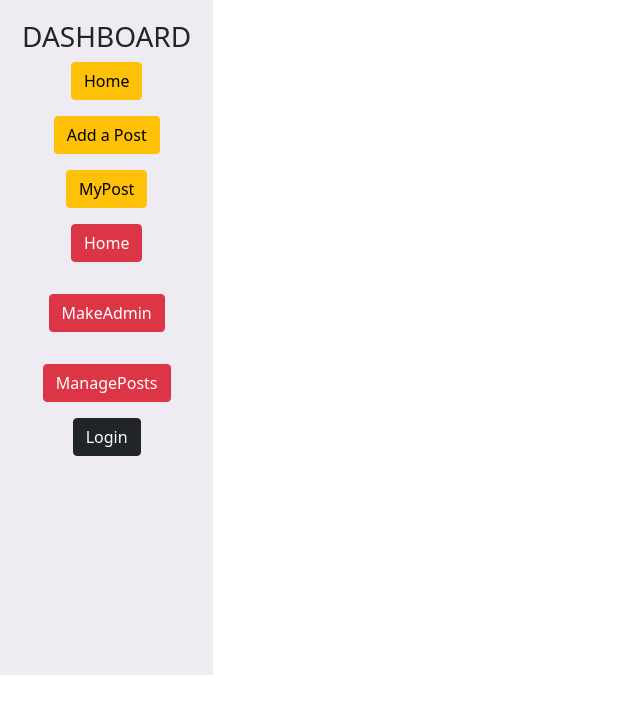
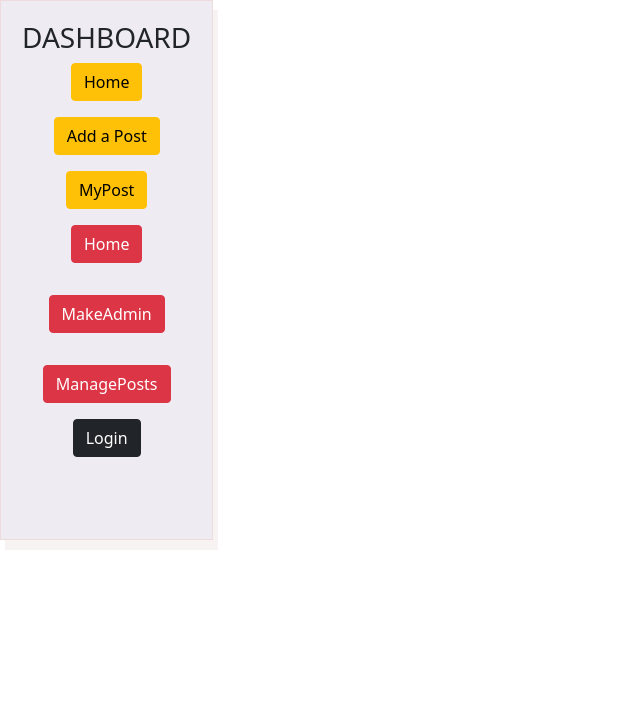
Before and after one commit to pabon98/blogs-client, a React (Create React App) app: page /dashboard in a window 1280 px wide. Shown: the top 714 px of the page, without its empty margins (0-640 px from the left). Built offline with nearby package versions, Linux system fonts and the light colour scheme; no server answers.

Commit message:
dashboard design updated

```diff
--- a/src/Components/Dashboard/Dashboard.css
+++ b/src/Components/Dashboard/Dashboard.css
@@ -4,9 +4,11 @@
 
   /* Set gray background color and 100% height */
   .sidenav {
-    padding-top: 20px;
-    background-color: rgb(239, 235, 243);
-    height: 150%;
+  border: 1px solid rgb(238, 219, 219);
+  padding: 20px;
+  box-shadow: 5px 10px rgb(247, 243, 243);
+  background-color: rgb(239, 235, 243);
+  height: 120%;
   }
 
   /* On small screens, set height to 'auto' for sidenav and grid */
--- a/src/Components/Dashboard/Dashboard.js
+++ b/src/Components/Dashboard/Dashboard.js
@@ -86,7 +86,7 @@ const Dashboard = () => {
     const { user, logOut } = useAuth();
 
     return (
-       <div className=' '>
+       <div>
             <div class="container-fluid text-center">
       <div class="row content">
         <div class="col-sm-2 col-md-2 sidenav">
```
